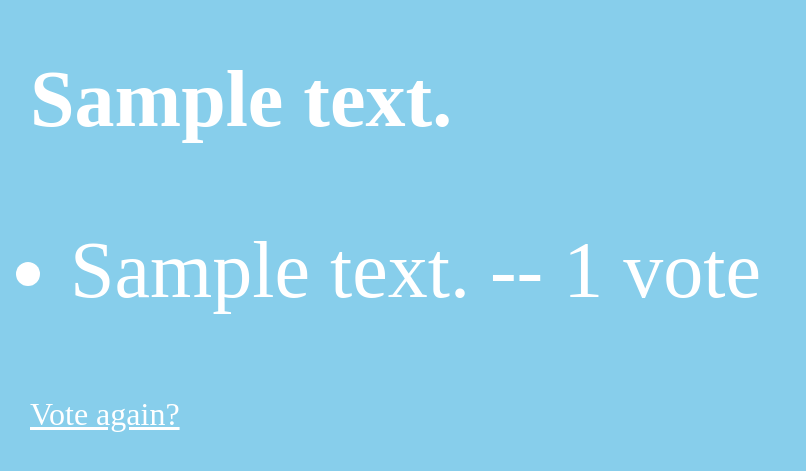
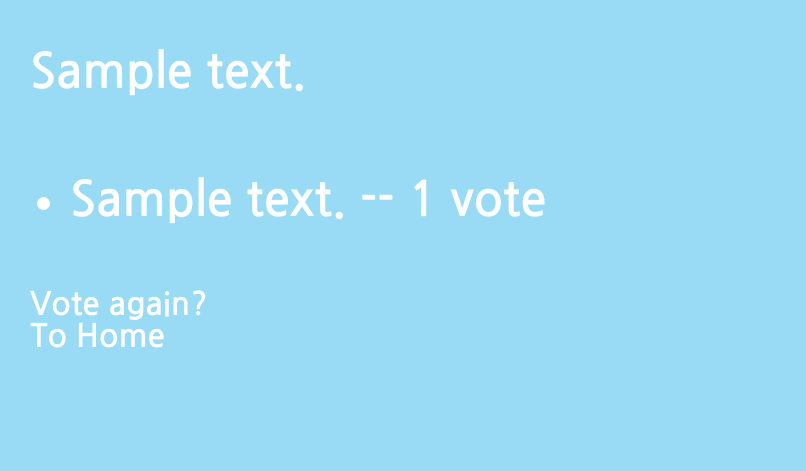
Before and after one commit to Mila00a/django_survey, a Django app: page /vote/1/results/ in a window 1280 px wide. Shown: the top 471 px of the page, without its empty margins (0-806 px from the left). Run offline with Django 3.2, Linux system fonts and the light colour scheme; tables that the repository leaves empty hold one stand-in row (values such as "Sample post").

```diff
--- a/vote/static/vote/style.css
+++ b/vote/static/vote/style.css
@@ -1,20 +1,39 @@
 body {
     /*background: white url("images/background.jpg") no-repeat;*/
-    background-color: skyblue;
+    background-color: rgb(153, 219, 245);
     background-position: right bottom;
     margin-left: 30px;
+    font-family: 'Nanum Gothic', sans-serif;
 }
 
 a {
     color: white;
-    font-size: 2rem;
 }
+
 li a {
+    text-decoration: none;
     color: white;
-    font-size: 8rem;
+    font-size: 3rem;
+    line-height: 5rem;
 }
 
 h1, label, ul {
     color: white;
-    font-size: 5rem;
+    font-size: 3rem;
+    line-height: 5rem;
 }
+
+label {
+    padding-left: 20px;
+}
+
+input[type="submit"] {
+    margin-top: 40px;
+    font-size: 1.5rem;
+    width: 15%;
+}
+
+.again {
+    font-size: 2rem;
+    text-decoration: none;
+}
--- a/vote/templates/vote/detail.html
+++ b/vote/templates/vote/detail.html
@@ -4,8 +4,9 @@
 <head>
     <meta charset="UTF-8">
     <meta name="viewport" content="width=device-width, initial-scale=1.0">
-    <title>Document</title>
+    <title>Polls</title>
     <link rel="stylesheet" type="text/css" href="{% static 'vote/style.css' %}">
+    <link href="https://fonts.googleapis.com/css2?family=Nanum+Gothic:wght@700&display=swap" rel="stylesheet">
 </head>
 <body>
     <h1>{{ question.question_text }}</h1>
--- a/vote/templates/vote/index.html
+++ b/vote/templates/vote/index.html
@@ -4,8 +4,9 @@
 <head>
     <meta charset="UTF-8">
     <meta name="viewport" content="width=device-width, initial-scale=1.0">
-    <title>Document</title>
+    <title>Polls</title>
     <link rel="stylesheet" type="text/css" href="{% static 'vote/style.css' %}">
+    <link href="https://fonts.googleapis.com/css2?family=Nanum+Gothic:wght@700&display=swap" rel="stylesheet">
 </head>
 <body>
     {% if latest_question_list %}
--- a/vote/templates/vote/results.html
+++ b/vote/templates/vote/results.html
@@ -4,8 +4,9 @@
 <head>
     <meta charset="UTF-8">
     <meta name="viewport" content="width=device-width, initial-scale=1.0">
-    <title>Document</title>
+    <title>Polls</title>
     <link rel="stylesheet" type="text/css" href="{% static 'vote/style.css' %}">
+    <link href="https://fonts.googleapis.com/css2?family=Nanum+Gothic:wght@700&display=swap" rel="stylesheet">
 </head>
 <body>
     <h1>{{ question.question_text }}</h1>
@@ -16,6 +17,7 @@
         {% endfor %}
     </ul>
 
-    <a href="{% url 'vote:detail' question.id %}">Vote again?</a>
+    <a href="{% url 'vote:detail' question.id %}" class="again">Vote again?</a><br>
+    <a href="{% url 'vote:index' %}" class="again">To Home</a>
 </body>
 </html>
```
